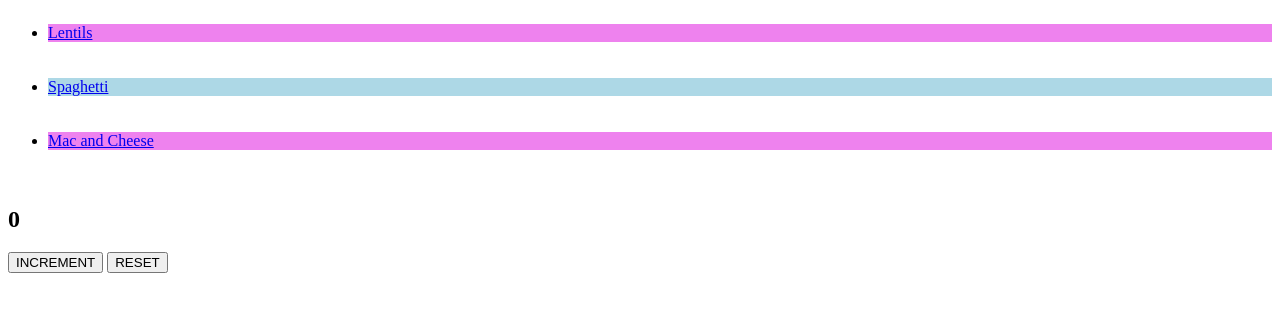
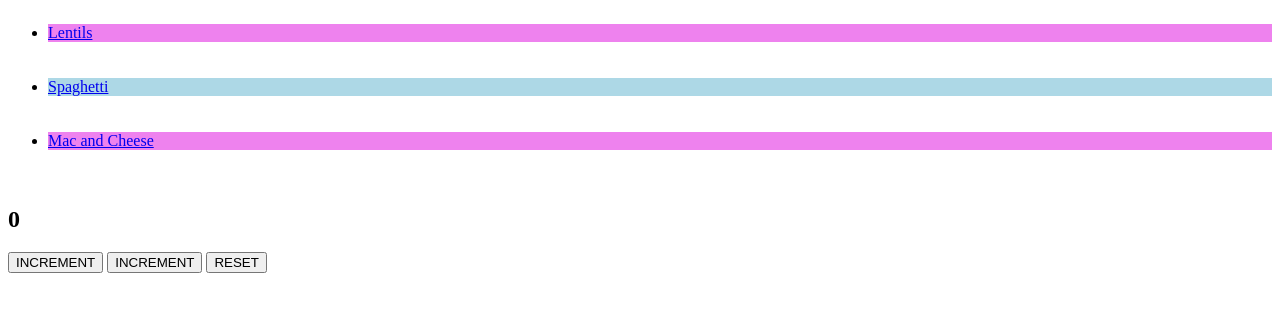
Before and after one commit to bviveros/odin-recipes, a plain HTML site: page index.html in a window 1280 px wide. Shown: the part 77-388 px from the top of the page. Drawn offline with Linux system fonts and the light colour scheme.

Commit message:
included a decrement button

```diff
--- a/index.html
+++ b/index.html
@@ -20,6 +20,7 @@
         <div id = buttons-div>
             <h2 id="counter">0</h2>
             <button id="increment" type="button" onClick="incrementCounter()">INCREMENT</button>
+            <button id="decrement" type="button" onClick="decrementCounter()">INCREMENT</button>
             <button id="reset" type="button" onClick="resetCounter()">RESET</button>
         </div>
 
--- a/index.js
+++ b/index.js
@@ -8,6 +8,13 @@ function incrementCounter() {
     incEl.innerText = count
 }
 
+function decrementCounter() {
+    if( count > 0) {
+        count -= 1;
+    }
+    incEl.innerText = count
+}
+
 function resetCounter() {
     count = 0;
     incEl.innerText = count
```
